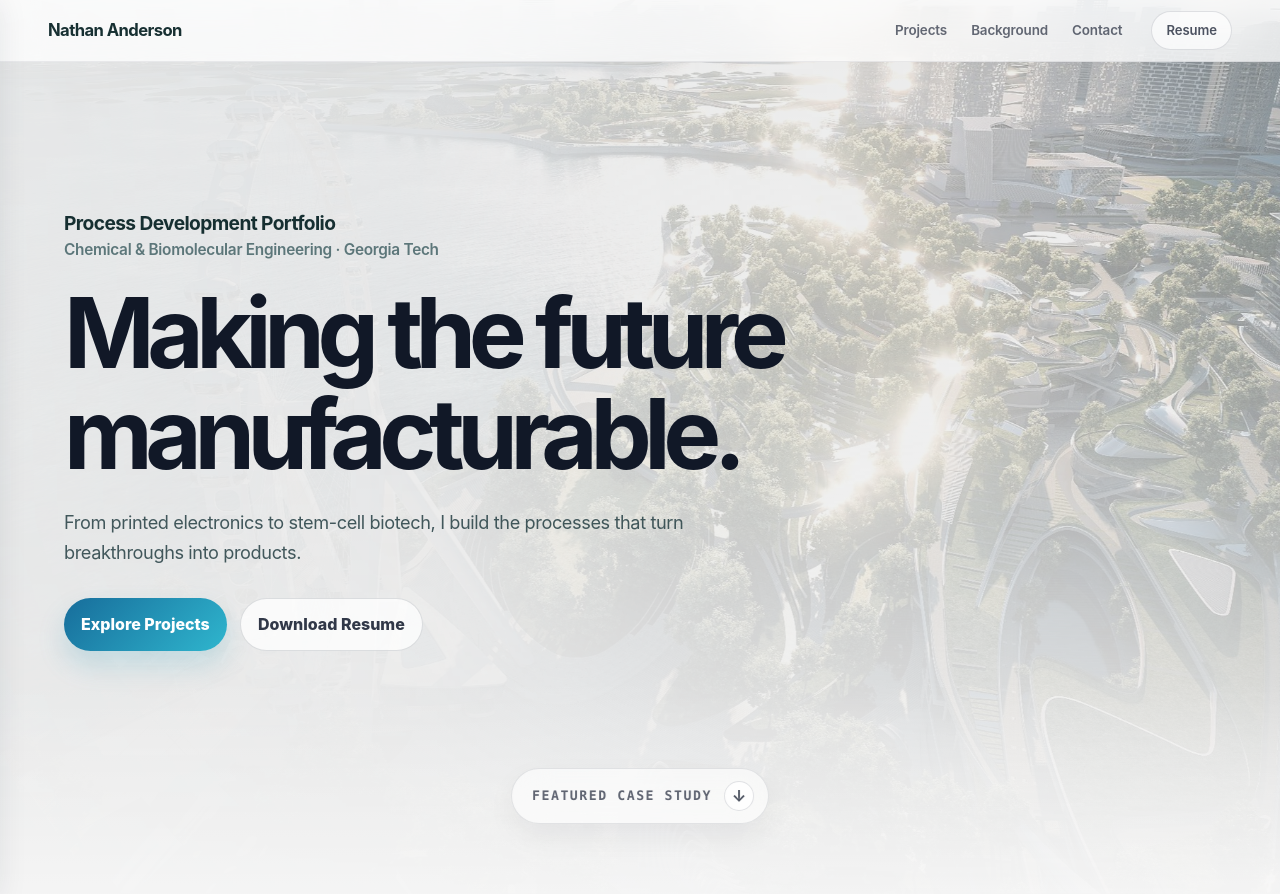
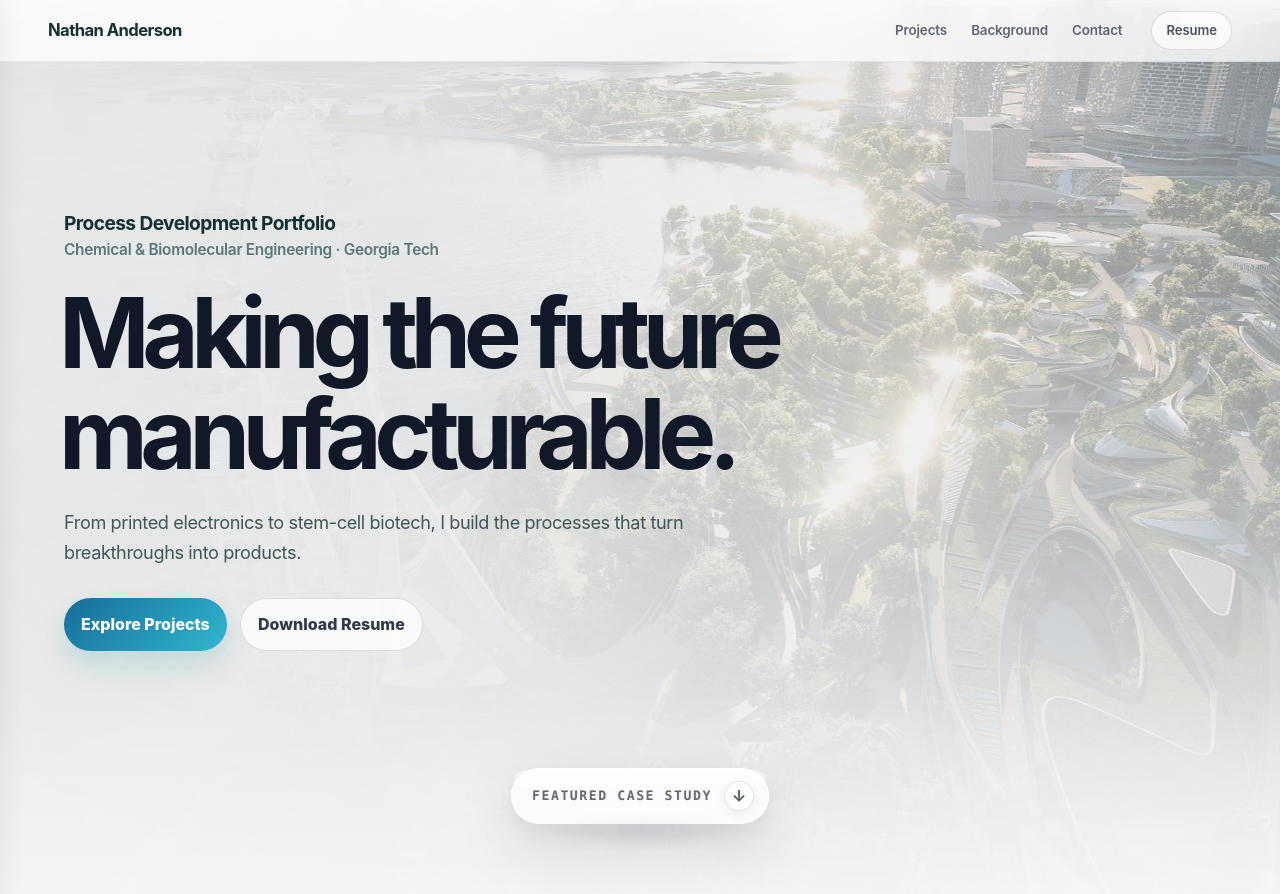
Before and after one commit to nanderson92/nanderson92.github.io, a Jekyll site: the page built from index.html, in a window 1280 px wide and 900 px high. Shown: the top 894 px of the window. Built offline with Jekyll 4.4.1, drawn with Linux system fonts in a browser that asks for light colours.

Commit message:
Update style.css

```diff
--- a/assets/css/style.css
+++ b/assets/css/style.css
@@ -3706,3 +3706,69 @@ body.home-page::before {
     animation: none !important;
   }
 }
+}
+
+/* === Homepage hero alignment + floating featured-case cue polish ===
+   Aligns the large hero headline optically with the identity block/subheader
+   and makes the scroll cue read more like a floating, clickable pill. */
+.home-page .hero h1 {
+  margin-left: -0.055em !important;
+}
+
+.home-page .hero .featured-case-cue {
+  isolation: isolate !important;
+  overflow: visible !important;
+  background: rgba(255, 255, 255, .78) !important;
+  border-color: rgba(255, 255, 255, .68) !important;
+  box-shadow:
+    0 1px 0 rgba(255, 255, 255, .92) inset,
+    0 10px 22px rgba(15, 23, 42, .055),
+    0 24px 64px rgba(15, 35, 55, .13) !important;
+  -webkit-backdrop-filter: blur(22px) saturate(180%) !important;
+  backdrop-filter: blur(22px) saturate(180%) !important;
+}
+
+.home-page .hero .featured-case-cue::before {
+  content: "" !important;
+  position: absolute !important;
+  inset: 1px 1px auto 1px !important;
+  height: 50% !important;
+  border-radius: inherit !important;
+  background: linear-gradient(180deg, rgba(255,255,255,.62), rgba(255,255,255,0)) !important;
+  pointer-events: none !important;
+  z-index: -1 !important;
+}
+
+.home-page .hero .featured-case-cue::after {
+  content: "" !important;
+  position: absolute !important;
+  left: 16% !important;
+  right: 16% !important;
+  bottom: -16px !important;
+  height: 14px !important;
+  border-radius: 999px !important;
+  background: radial-gradient(ellipse at center, rgba(15, 35, 55, .20), rgba(15, 35, 55, 0) 72%) !important;
+  filter: blur(8px) !important;
+  pointer-events: none !important;
+  z-index: -2 !important;
+}
+
+.home-page .hero .featured-case-cue:hover {
+  background: rgba(255, 255, 255, .88) !important;
+  border-color: rgba(13, 142, 177, .26) !important;
+  box-shadow:
+    0 1px 0 rgba(255, 255, 255, .95) inset,
+    0 14px 28px rgba(15, 23, 42, .07),
+    0 32px 76px rgba(13, 142, 177, .17) !important;
+  transform: translateX(-50%) translateY(-4px) !important;
+}
+
+.home-page .hero .featured-case-cue strong {
+  box-shadow: 0 4px 12px rgba(15, 23, 42, .055) !important;
+}
+
+@media (max-width: 640px) {
+  .home-page .hero h1 {
+    margin-left: -0.025em !important;
+  }
+}
```
